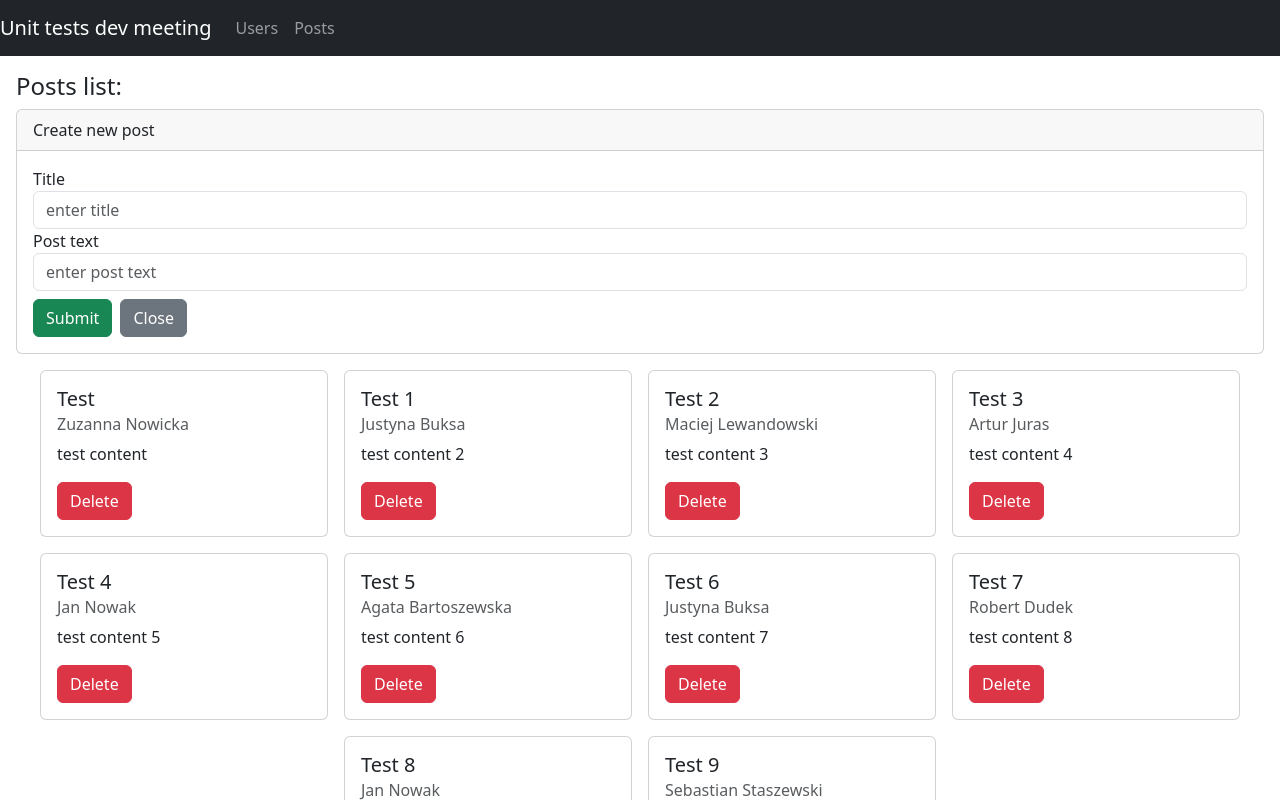
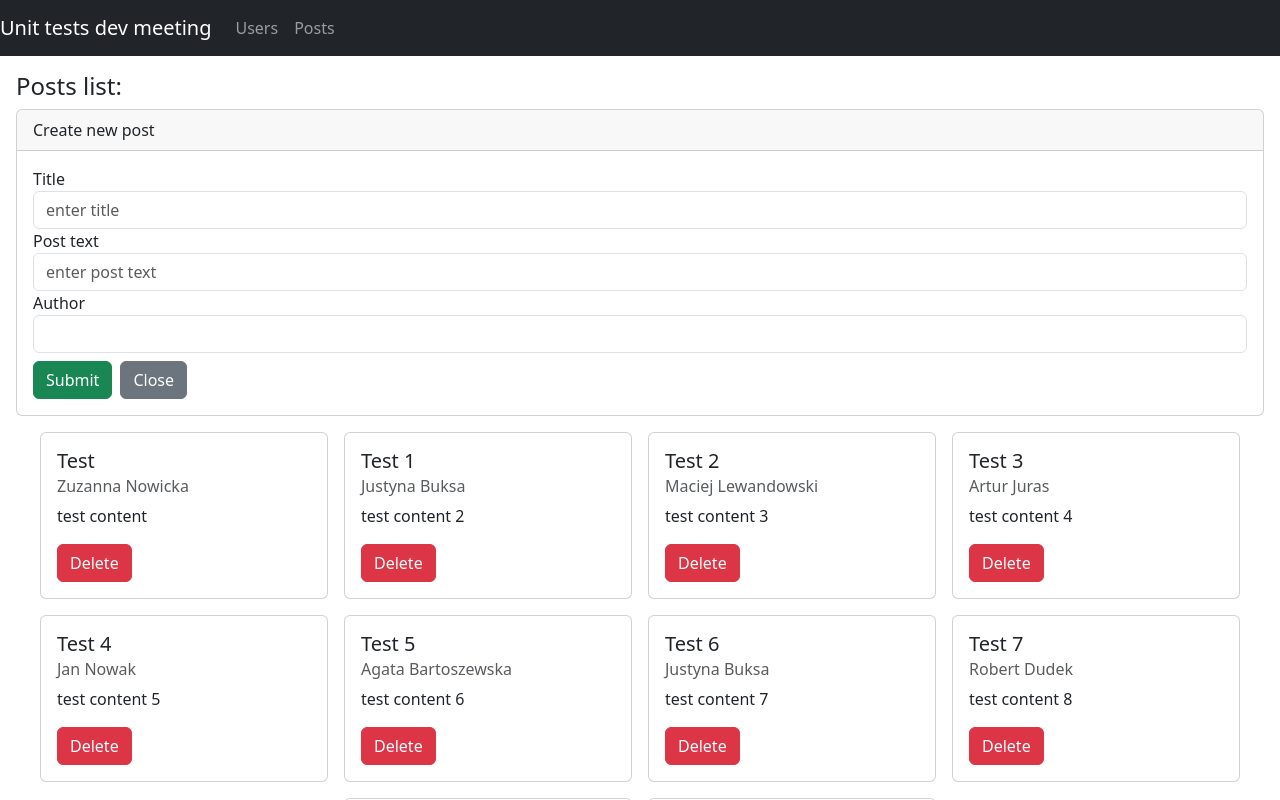
Before and after one commit to adam-kowalski-sc/angular-jest-unit-tests, an Angular app: page /posts in a window 1280 px wide. Both pictures are taken after a click on the button "Add post". Shown: the top 800 px of the page. Built offline with nearby package versions, Linux system fonts and the light colour scheme; data requests are answered from the project's data file.

Commit message:
add creation form, add post API method

```diff
--- a/src/app/api/posts-http.interfaces.ts
+++ b/src/app/api/posts-http.interfaces.ts
@@ -4,3 +4,9 @@ export interface PostDto {
   id: number;
   userId: number;
 }
+
+export interface PostCreationDto {
+  title: string;
+  content: string;
+  userId: number;
+}
--- a/src/app/api/posts-http.service.ts
+++ b/src/app/api/posts-http.service.ts
@@ -1,7 +1,7 @@
 import { HttpClient } from "@angular/common/http";
 import { Injectable, inject } from "@angular/core";
 import { Observable } from "rxjs";
-import { PostDto } from "./posts-http.interfaces";
+import { PostCreationDto, PostDto } from "./posts-http.interfaces";
 
 @Injectable({
   providedIn: "root",
@@ -18,4 +18,8 @@ export class PostsHttpService {
   delete(postId: number): Observable<void> {
     return this.httpClient.delete<void>(`${this.url}/${postId}`);
   }
+
+  post(createdPost: PostCreationDto): Observable<PostDto> {
+    return this.httpClient.post<PostDto>(this.url, createdPost);
+  }
 }
--- a/src/app/components/add-post-form/add-post-form.component.html
+++ b/src/app/components/add-post-form/add-post-form.component.html
@@ -13,9 +13,6 @@
               id="title"
               placeholder="enter title"
             />
-            <!-- <div *ngIf="!validTopic" class="text-danger mt-1">
-              Field is required
-            </div> -->
           </div>
           <div class="form-group">
             <label for="content">Post text</label>
@@ -29,30 +26,22 @@
             />
           </div>
 
-          <!-- <div class="form-group">
-            <label for="favoriteProgrammingLanguage"
-              >Favorite programming languages</label
-            >
-            <select
-              formControlName="favoriteProgrammingLanguage"
-              class="form-control"
-              id="favoriteProgrammingLanguage"
-            >
-              <option
-                *ngFor="let language of programmingLanguages"
-                [value]="language"
-              >
-                {{ language }}
+          <div class="form-group">
+            <label for="userId">Author</label>
+            <select formControlName="userId" class="form-control" id="userId">
+              @for (user of users; track user.id) {
+              <option [value]="user.id">
+                {{ user.surname + " " + user.name }}
               </option>
+              }
             </select>
-            <div *ngIf="showQuestion" class="form-text text-muted">
-              Really ???
-            </div>
-          </div> -->
+          </div>
 
           <div class="add-post-form__buttons">
             <button type="submit" class="btn btn-success">Submit</button>
-            <button type="submit" class="btn btn-secondary">Close</button>
+            <button class="btn btn-secondary" (click)="onCloseClick()">
+              Close
+            </button>
           </div>
         </form>
       </div>
--- a/src/app/components/add-post-form/add-post-form.component.ts
+++ b/src/app/components/add-post-form/add-post-form.component.ts
@@ -1,10 +1,12 @@
-import { Component, OnInit } from "@angular/core";
+import { Component, EventEmitter, Input, OnInit, Output } from "@angular/core";
 import {
   FormControl,
   FormGroup,
   ReactiveFormsModule,
   Validators,
 } from "@angular/forms";
+import { PostCreationDto } from "../../api/posts-http.interfaces";
+import { UserDto } from "../../api/users-http.interfaces";
 
 @Component({
   selector: "app-add-post-form",
@@ -14,6 +16,11 @@ import {
   styleUrl: "./add-post-form.component.scss",
 })
 export class AddPostFormComponent implements OnInit {
+  @Input() users: UserDto[] = [];
+
+  @Output() close = new EventEmitter<void>();
+  @Output() submitForm = new EventEmitter<PostCreationDto>();
+
   formGroup!: FormGroup;
 
   ngOnInit(): void {
@@ -21,7 +28,15 @@ export class AddPostFormComponent implements OnInit {
   }
 
   onSubmit(): void {
-    console.log("submit click");
+    const formData = this.formGroup.getRawValue() as PostCreationDto;
+    this.submitForm.emit({
+      ...formData,
+      userId: Number(formData.userId),
+    });
+  }
+
+  onCloseClick(): void {
+    this.close.emit();
   }
 
   private createForm(): void {
--- a/src/app/containers/posts-container/posts-container.component.html
+++ b/src/app/containers/posts-container/posts-container.component.html
@@ -1,9 +1,13 @@
 <div class="posts-container">
   <h4>Posts list:</h4>
 
-  @if(!showAddForm) { } @if(showAddForm) {
+  @if(showAddForm) {
   <div>
-    <app-add-post-form />
+    <app-add-post-form
+      [users]="(users$ | async) ?? []"
+      (close)="onCloseFormClick()"
+      (submitForm)="onSubmitFormClick($event)"
+    />
   </div>
   } @else {
   <button
--- a/src/app/containers/posts-container/posts-container.component.ts
+++ b/src/app/containers/posts-container/posts-container.component.ts
@@ -11,11 +11,16 @@ import { Post } from "./posts-container.interfaces";
 import { PostsContainerService } from "./posts-container.service";
 import { takeUntilDestroyed } from "@angular/core/rxjs-interop";
 import { AddPostFormComponent } from "../../components/add-post-form/add-post-form.component";
+import { PostCreationDto } from "../../api/posts-http.interfaces";
+import { Observable } from "rxjs";
+import { UserDto } from "../../api/users-http.interfaces";
+import { UsersHttpService } from "../../api/users-http.service";
+import { AsyncPipe } from "@angular/common";
 
 @Component({
   selector: "app-posts-container",
   standalone: true,
-  imports: [TileComponent, AddPostFormComponent],
+  imports: [TileComponent, AddPostFormComponent, AsyncPipe],
   templateUrl: "./posts-container.component.html",
   styleUrl: "./posts-container.component.scss",
   providers: [PostsContainerService],
@@ -23,15 +28,18 @@ import { AddPostFormComponent } from "../../components/add-post-form/add-post-fo
 })
 export class PostsContainerComponent implements OnInit {
   posts: Post[] = [];
+  users$!: Observable<UserDto[]>;
 
   protected showAddForm = false;
 
   private readonly service = inject(PostsContainerService);
+  private readonly userHttpService = inject(UsersHttpService);
   private readonly destroyRef = inject(DestroyRef);
   private readonly cd = inject(ChangeDetectorRef);
 
   ngOnInit(): void {
     this.service.loadPosts();
+    this.users$ = this.userHttpService.get();
     this.service
       .getPosts()
       .pipe(takeUntilDestroyed(this.destroyRef))
@@ -49,4 +57,14 @@ export class PostsContainerComponent implements OnInit {
   onDeleteClick(id: string | number): void {
     this.service.deletePost(Number(id));
   }
+
+  onCloseFormClick(): void {
+    this.showAddForm = false;
+    this.cd.markForCheck();
+  }
+
+  onSubmitFormClick(newPost: PostCreationDto): void {
+    this.service.createPost(newPost);
+    this.showAddForm = false;
+  }
 }
--- a/src/app/containers/posts-container/posts-container.service.ts
+++ b/src/app/containers/posts-container/posts-container.service.ts
@@ -4,6 +4,7 @@ import { PostsHttpService } from "../../api/posts-http.service";
 import { BehaviorSubject, combineLatest, map, Observable, tap } from "rxjs";
 import { Post } from "./posts-container.interfaces";
 import { UserDto } from "../../api/users-http.interfaces";
+import { PostCreationDto } from "../../api/posts-http.interfaces";
 
 @Injectable()
 export class PostsContainerService {
@@ -46,6 +47,12 @@ export class PostsContainerService {
     });
   }
 
+  createPost(newPost: PostCreationDto): void {
+    this.postsHttpService.post(newPost).subscribe(() => {
+      this.loadPosts();
+    });
+  }
+
   private getUsersMap(users: UserDto[]): Map<number, string> {
     return users.reduce((result, item) => {
       result.set(Number(item.id), `${item.name} ${item.surname}`);
```
